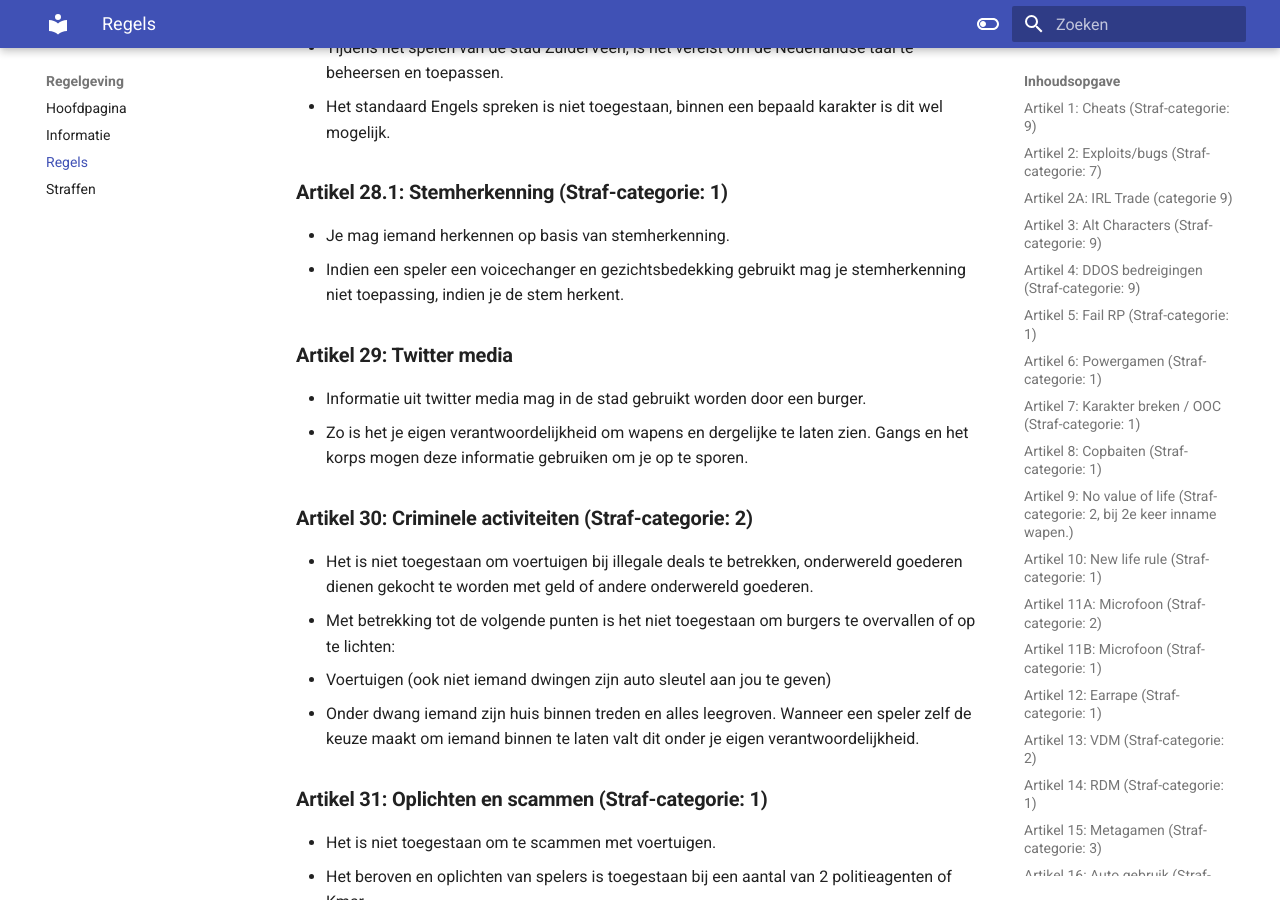
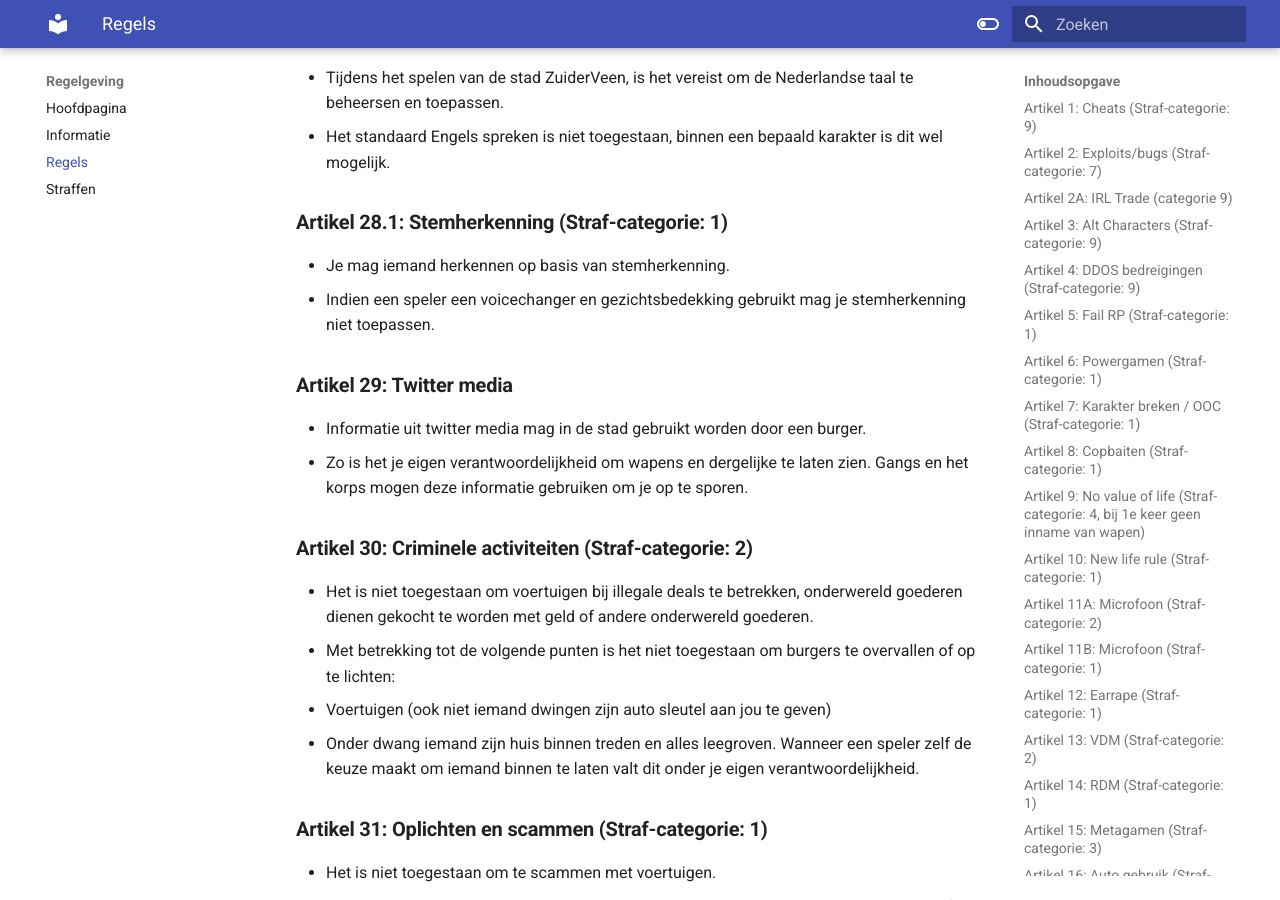
Before and after one commit to ZuiderVeenRP/apv, an MkDocs documentation site: the page built from docs/algemeen.md, in a window 1280 px wide and 900 px high, scrolled down 7714 px. Built offline with MkDocs 1.6.1 and Material for MkDocs 9.7.7, drawn with Linux system fonts in a browser that asks for light colours; comment, search, counter and statistics services are not loaded; some of the changed text lies outside the part shown.

Commit message:
Update algemeen.md

```diff
--- a/docs/algemeen.md
+++ b/docs/algemeen.md
@@ -64,7 +64,7 @@
    - Het verstoren van een scenario ongeacht hoe groot of klein. Het afleiden van ambtenaren, tijdens een overval, valt niet onder copbaiten.</br>
 </br>
 
-### **Artikel 9: No value of life** 				**(Straf-categorie: 2, bij 2e keer inname wapen.)**
+### **Artikel 9: No value of life** 				**(Straf-categorie: 4, bij 1e keer geen inname van wapen)**
    - Het moedwillig / opzettelijk beëindigen van je eigen leven of dat van een ander met voorbestemde reden om een nieuw leven te kunnen starten.
    - Het niet luisteren/meewerken terwijl er een wapen op je gericht staat ongeacht of je in een auto zit of niet.
    - De range van gunpoint moet minimaal op 2e voice range zijn, alles daarbuiten wordt gezien als niet verstaanbaar en is je eigen verantwoordelijkheid wanneer het anders verloopt.
@@ -208,7 +208,7 @@
 
 ### **Artikel 28.1: Stemherkenning**           **(Straf-categorie: 1)**
 - Je mag iemand herkennen op basis van stemherkenning.
-- Indien een speler een voicechanger en gezichtsbedekking gebruikt mag je stemherkenning niet toepassing, indien je de stem herkent.
+- Indien een speler een voicechanger en gezichtsbedekking gebruikt mag je stemherkenning niet toepassen.
 </br>
 
 ### **Artikel 29: Twitter media**
```
